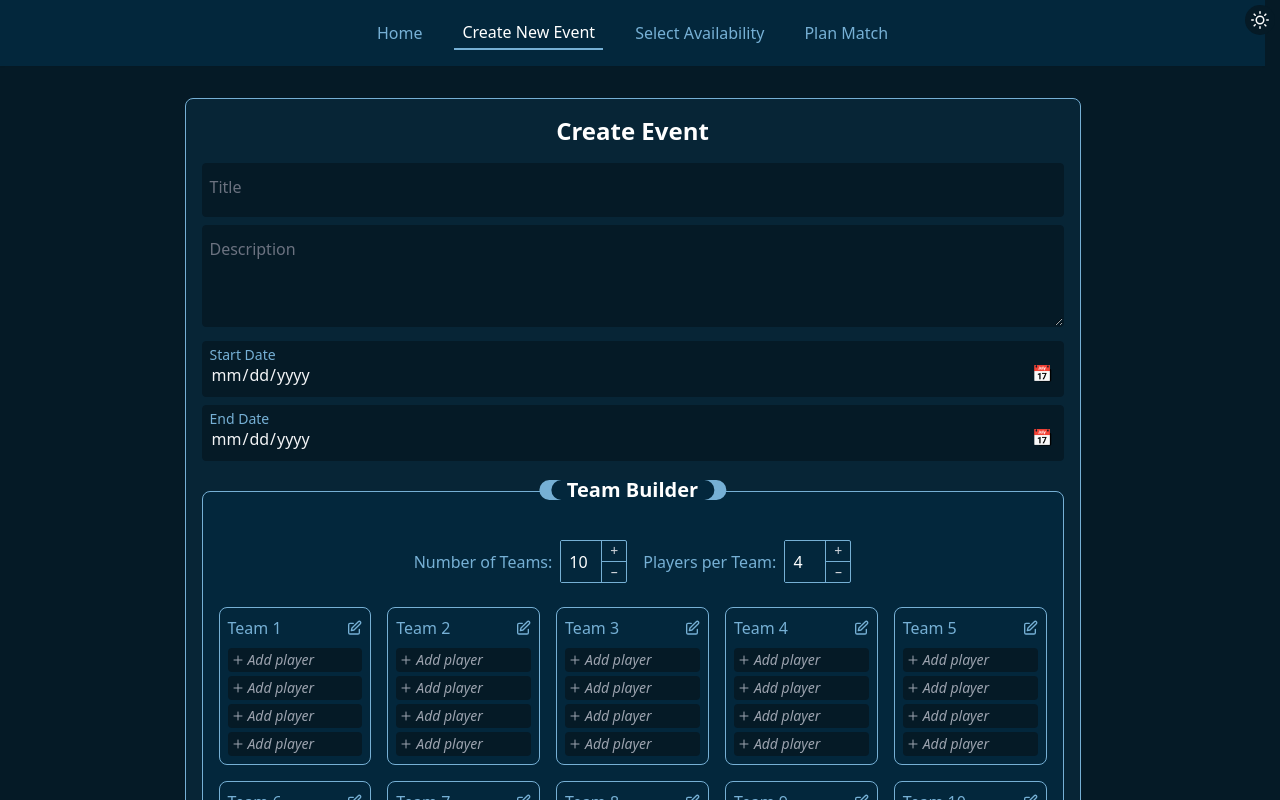
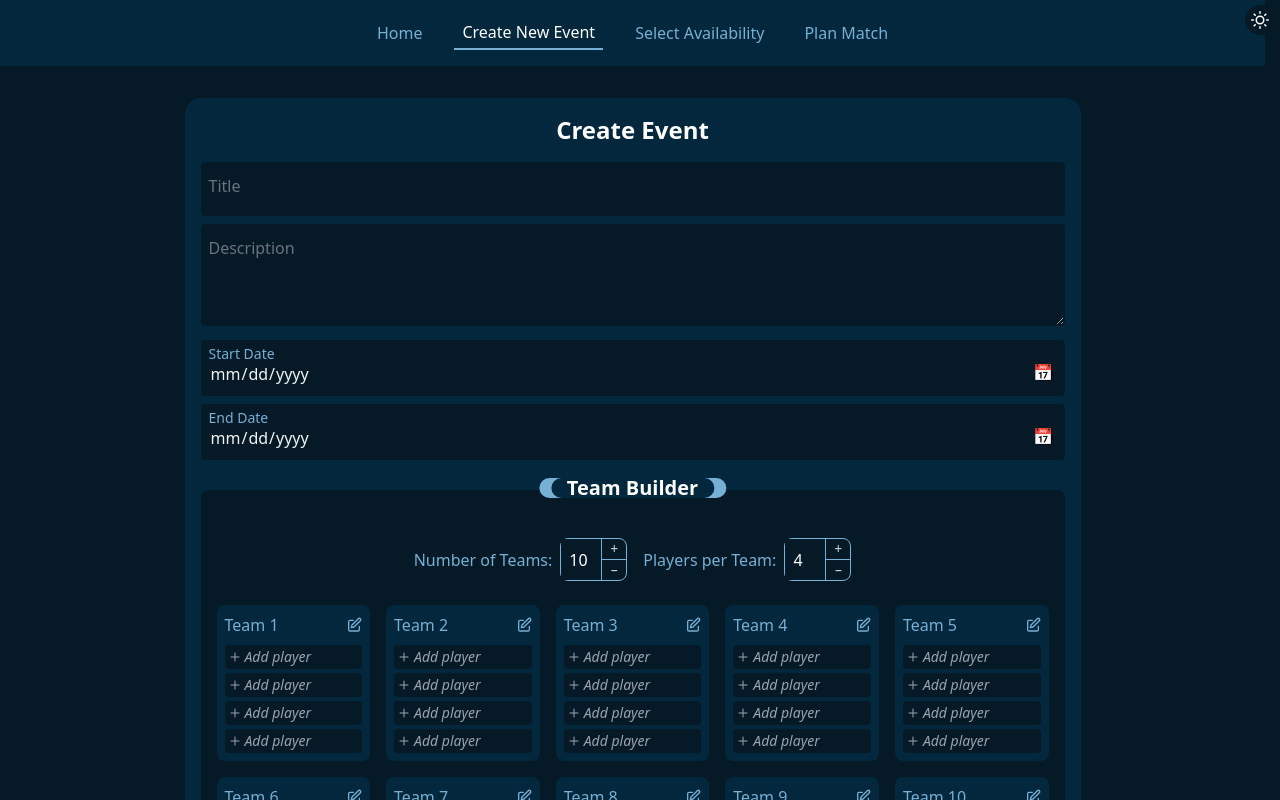
Before and after one commit to jazzorpheus/jof-scheduler, a React (Vite) app: page /create in a window 1280 px wide. Shown: the top 800 px of the page. Built offline with nearby package versions, Linux system fonts and the light colour scheme.

Commit message:
removed borders from create event form, changed backgrounds on elements for necessary contrast

```diff
--- a/src/components/CreateEventForm.jsx
+++ b/src/components/CreateEventForm.jsx
@@ -44,7 +44,7 @@ export default function CreateEventForm() {
   };
 
   return (
-    <div className="max-w-4xl mx-auto p-4 border border-jof-blue-light rounded-lg dark:bg-jof-blue-800 text-gray-600 dark:text-white">
+    <div className="max-w-4xl mx-auto p-4 rounded-2xl dark:bg-jof-blue-700 text-gray-600 dark:text-white">
       <h1 className="text-2xl font-bold mb-4 text-center">Create Event</h1>
       <form onSubmit={handleSubmit(onSubmit)} className="space-y-4">
         {/* Event metadata */}
--- a/src/components/EditableTeamRoster.jsx
+++ b/src/components/EditableTeamRoster.jsx
@@ -86,7 +86,7 @@ export default function EditableTeamRoster({
   };
 
   return (
-    <div className="border border-jof-blue-light rounded-lg p-2 bg-gray-50 dark:bg-jof-blue-700 flex flex-col space-y-2 dark:text-white">
+    <div className="rounded-lg p-2 bg-gray-50 dark:bg-jof-blue-700 flex flex-col space-y-2 dark:text-white">
       <div
         onClick={handleNameClick}
         className="group flex items-center justify-between cursor-pointer dark:text-jof-blue-light dark:hover:text-white"
--- a/src/components/TeamBuilder.jsx
+++ b/src/components/TeamBuilder.jsx
@@ -50,7 +50,7 @@ function NumTeamsInput() {
       <span className="text-md font-medium dark:text-jof-blue-light">
         Number of Teams:
       </span>
-      <div className="flex items-stretch border border-jof-blue-light rounded-sm">
+      <div className="flex items-stretch border border-jof-blue-light rounded-lg">
         <input
           type="text"
           value={tempValue}
@@ -58,7 +58,7 @@ function NumTeamsInput() {
           onBlur={handleBlur}
           onKeyDown={handleKeyDown}
           onFocus={(e) => e.target.select()}
-          className="w-10 px-2 py-1.5 focus:outline-none focus:ring-2 focus:ring-blue-400 dark:bg-jof-blue-700"
+          className="w-10 px-2 py-1.5 focus:outline-none focus:ring-2 focus:ring-blue-400 dark:bg-jof-blue-900 dark:hover:bg-jof-blue-700"
         />
         <div className="flex flex-col border-l border-jof-blue-light">
           <button
@@ -126,7 +126,7 @@ function RosterSizeInput() {
       <span className="text-md font-medium dark:text-jof-blue-light">
         Players per Team:
       </span>
-      <div className="flex items-stretch border border-jof-blue-light rounded-sm">
+      <div className="flex items-stretch border border-jof-blue-light rounded-lg">
         <input
           type="text"
           value={tempValue}
@@ -134,7 +134,7 @@ function RosterSizeInput() {
           onBlur={handleBlur}
           onKeyDown={handleKeyDown}
           onFocus={(e) => e.target.select()}
-          className="w-10 px-2 py-1.5 focus:outline-none focus:ring-2 focus:ring-blue-400 dark:bg-jof-blue-700"
+          className="w-10 px-2 py-1.5 focus:outline-none focus:ring-2 focus:ring-blue-400 dark:bg-jof-blue-900 dark:hover:bg-jof-blue-700"
         />
         <div className="flex flex-col border-l border-jof-blue-light">
           <button
@@ -160,7 +160,7 @@ function RosterSizeInput() {
 export default function TeamBuilder() {
   return (
     <TeamsProvider>
-      <div className="relative border border-jof-blue-light rounded-lg p-4 shadow-sm bg-white dark:bg-jof-blue-700 w-full mx-auto mt-3 ">
+      <div className="relative rounded-lg p-4 shadow-sm bg-white dark:bg-jof-blue-900 w-full mx-auto mt-3 ">
         {/* Heading */}
         <div className="rounded-full absolute -top-3 left-1/2 transform -translate-x-1/2 flex items-center text-gray-600 dark:text-white dark:bg-jof-blue-light">
           <div className="border-t border-jof-blue-light flex-grow mr-3 -mt-1"></div>
```
Also changed, not shown: 1 other file (tests, documents, lock files or other folders).
